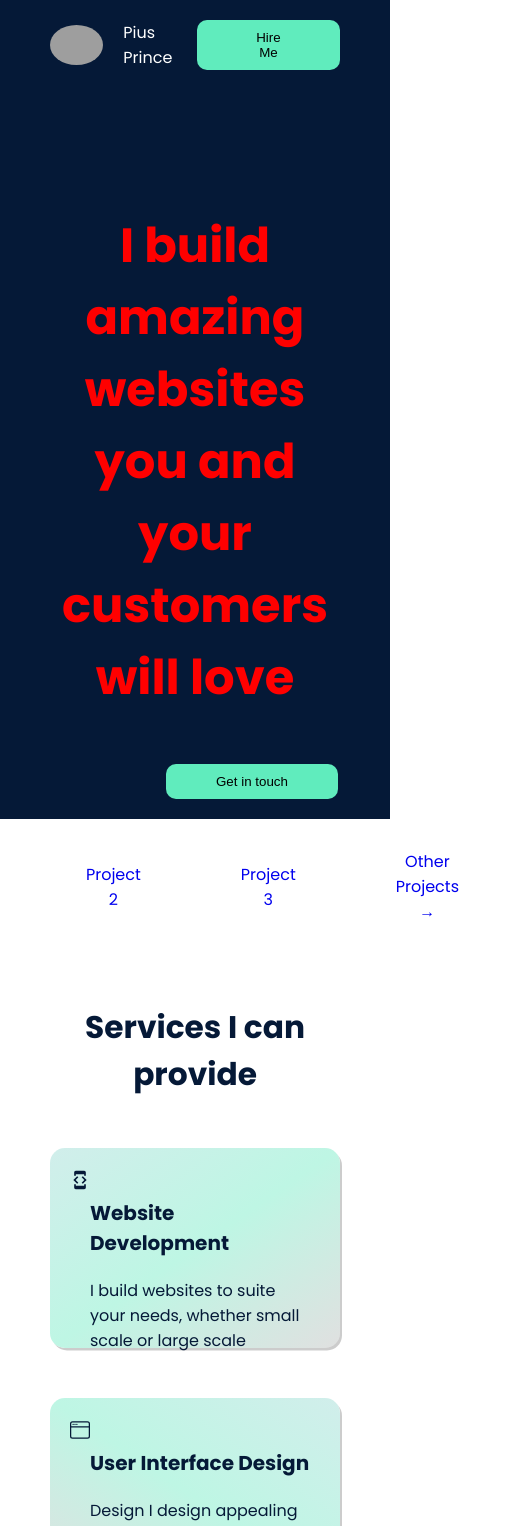
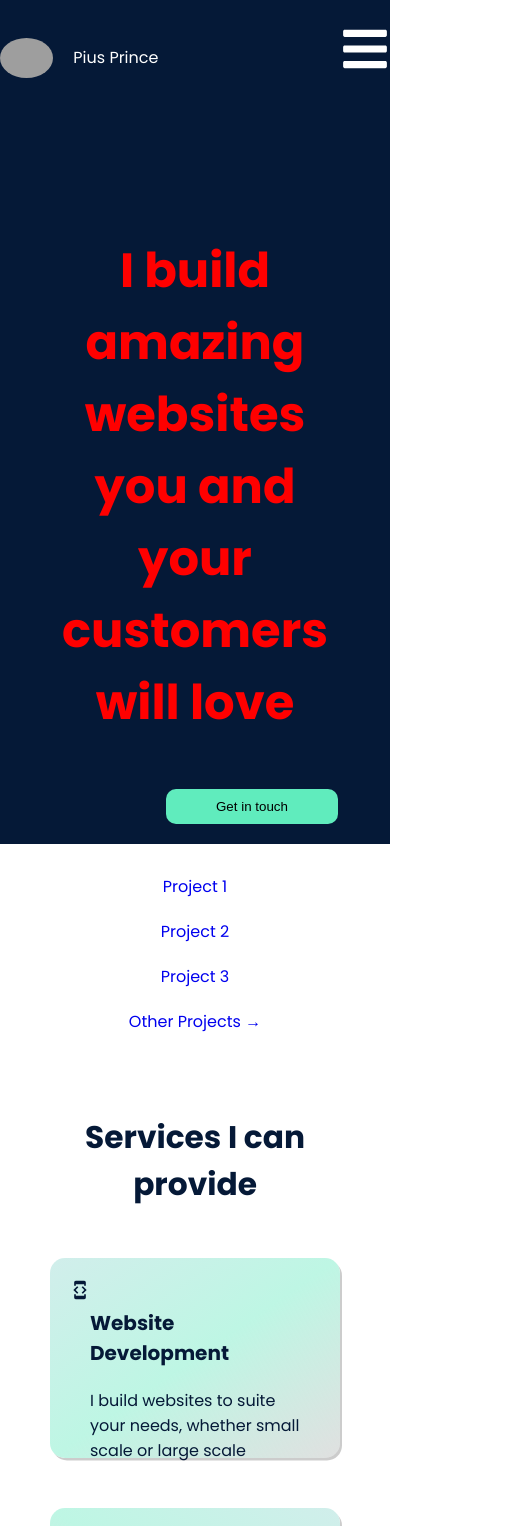
Before and after one commit to pandasoft0/react-portfolio, a React (Create React App) app: page / in a window 390 px wide. Shown: the top 1526 px of the page, 509 px wide, since content can reach past the window. Built offline with nearby package versions, Linux system fonts and the light colour scheme; grey boxes are pictures that could not be loaded.

Commit message:
Improve responsivenes

```diff
--- a/src/App.css
+++ b/src/App.css
@@ -13,7 +13,7 @@
 html {
   box-sizing: border-box;
   font-size: 62.5%;
-  max-width: 100vw;
+
 
 }
 
--- a/src/components/Navbar/NavbarElements.js
+++ b/src/components/Navbar/NavbarElements.js
@@ -4,19 +4,19 @@ import {device} from '../../breakpoints'
 
 
 export const NavWrapper = styled.nav`
-    padding: 2rem 5rem;
+    padding: 2rem 0;
     display: flex;
     justify-content: space-between;
     align-items: center;
     background-color: #051937;
-    /* white-space: nowrap; */
+
 
     @media ${device.mobileL} {
 
     }
 
     @media ${device.tablet} {
-
+        white-space: nowrap;
     }
 `
 
@@ -69,4 +69,20 @@ export const NavBtn = styled.button`
         transform: scale(1.1);
         transition: all .2s ease-out;
     }
+
+    @media ${device.mobileL} {
+    display: none;
+}
 `
+
+export const NavMobileMenu = styled.div`
+    display: none;
+
+    @media ${device.mobileL} {
+    display: block;
+    position: sticky;
+    right: 0;
+    color: white;
+    font-size: 5rem;
+}
+`
--- a/src/components/Navbar/index.js
+++ b/src/components/Navbar/index.js
@@ -6,8 +6,11 @@ import {
     NavLogoText,
     NavMenu,
     NavLink,
-    NavBtn
+    NavBtn,
+    NavMobileMenu
 } from './NavbarElements'
+import {FaBars} from 'react-icons/fa'
+
 
 const Navbar = ({profile}) => {
     return (
@@ -21,9 +24,14 @@ const Navbar = ({profile}) => {
               <NavLink>Home</NavLink>
               <NavLink>Projects</NavLink>
               <NavLink>Services</NavLink>
+
           </NavMenu>
 
             <NavBtn>Hire Me</NavBtn>
+
+            <NavMobileMenu>
+                <FaBars />
+            </NavMobileMenu>
 
         </NavWrapper>
     )
--- a/src/components/Servicess/ServiceElements.js
+++ b/src/components/Servicess/ServiceElements.js
@@ -31,7 +31,7 @@ export const ServiceGrid = styled.div`
 
 
 export const Service1 = styled.div`
-    padding: 7rem;
+    padding: 5rem 9rem;
     border-radius: 1.5rem;
     /* background-color: #D1EEEB; */
     background-image: linear-gradient(to right bottom, #D1EEEB, #BEF6E4, rgba(0,0,0, .12));
@@ -63,7 +63,7 @@ export const ServiceLogo1 = styled.div`
 `
 
 export const Service2 = styled.div`
-    padding: 7rem;
+    padding: 5rem 9rem;
     border-radius: 1.5rem;
     background-image: linear-gradient(to left bottom, #D1EEEB, #BEF6E4, rgba(0,0,0, .12));
     position: relative;
@@ -94,7 +94,8 @@ export const ServiceLogo2 = styled.div`
 `
 
 export const Service3 = styled.div`
-    padding: 7rem;
+    /* padding: 7rem; */
+    padding: 5rem 9rem;
     border-radius: 1.5rem;
     background-image: linear-gradient(to right top, #D1EEEB, #BEF6E4, rgba(0,0,0, .12));
     position: relative;
@@ -125,7 +126,9 @@ export const ServiceLogo3 = styled.div`
 `
 
 export const Service4 = styled.div`
-    padding: 7rem;
+    /* padding: 7rem; */
+    padding: 5rem 9rem;
+
     border-radius: 1.5rem;
     background-image: linear-gradient(to left top, #D1EEEB, #BEF6E4, rgba(0,0,0, .12));
     position: relative;
--- a/src/components/Testimonial/TestimonialElements.js
+++ b/src/components/Testimonial/TestimonialElements.js
@@ -70,6 +70,8 @@ export const Testimonial1 = styled.div`
     margin-bottom: 5rem;
     margin-right: 0;
 
+
+
     &:hover {
         transform: translateX(-0.5%);
         transition: all .2s;
--- a/src/components/Work/WorkElements.js
+++ b/src/components/Work/WorkElements.js
@@ -56,6 +56,12 @@ export const ProjectMenu = styled.div`
       align-items: center;
       text-align: center;
     }
+
+    @media ${device.mobileL} {
+        display: flex;
+        flex-wrap: wrap;
+        flex-direction: column;
+    }
 `
 
 export const ProjectLink = styled(Link)`
```
